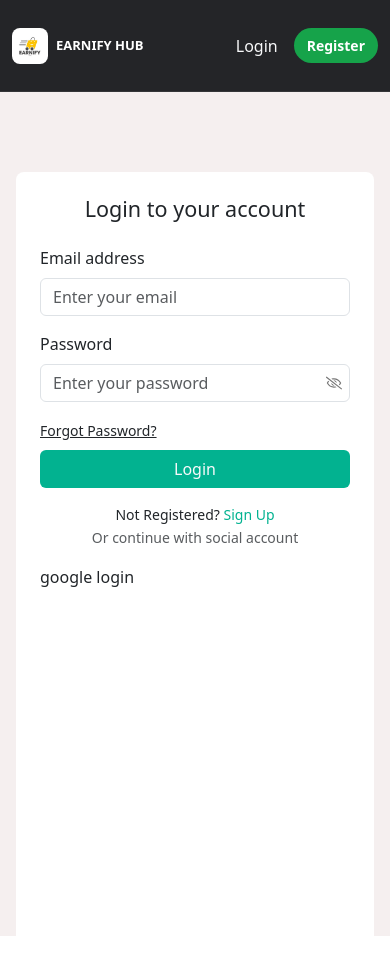
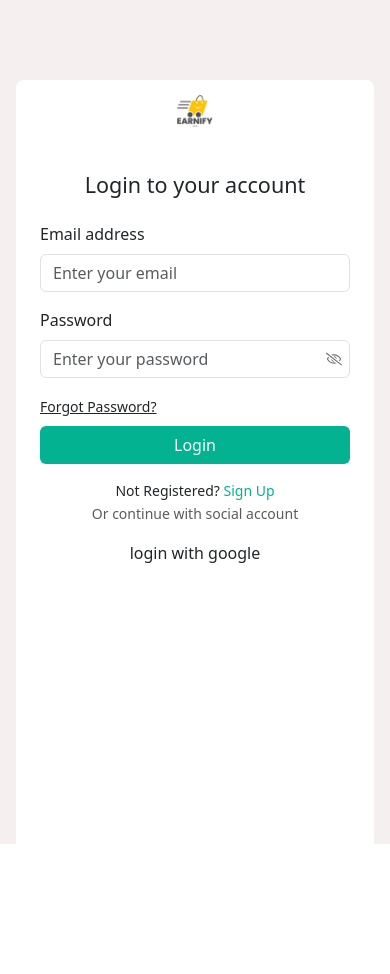
Before and after one commit to chayan57/ClientProject, a Next.js app: page /login in a window 390 px wide. Shown: the top 974 px of the page. After the commit the page ends 924 px from the top, so only its background shows below. Built offline with nearby package versions, Linux system fonts and the light colour scheme.

Commit message:
update register form responsive design

```diff
--- a/app/components/LoginForm.jsx
+++ b/app/components/LoginForm.jsx
@@ -5,6 +5,7 @@ import React, { useState } from "react";
 import { useRouter } from "next/navigation";
 import { FaEye, FaRegEyeSlash } from "react-icons/fa";
 import { IconButton } from "@mui/material";
+import Image from "next/image";
 
 function LoginForm() {
   const [error, setError] = useState("");
@@ -32,7 +33,10 @@ function LoginForm() {
           maxWidth: "450px",
         }}
       >
+                 <Image className="d-block mx-auto mb-2" src="/icon.png" height={60} width={60} alt="logo"/>
+
         <form className="px-4 pt-4">
+
           <h4 className="text-center mb-4">
             Login to your account
           </h4>
@@ -193,7 +197,7 @@ function LoginForm() {
         {/* Google Login */}
 
         <div className="mt-3 px-4">
-          <p>google login</p>
+          <p className="text-center">login with google</p>
         </div>
       </div>
     </section>
--- a/app/components/RegisterForm.jsx
+++ b/app/components/RegisterForm.jsx
@@ -9,6 +9,7 @@ import {
 } from "@mui/icons-material";
 import { FaEye, FaRegEyeSlash } from "react-icons/fa";
 import Link from "next/link";
+import Image from "next/image";
 
 function RegisterForm() {
   const [accountType, setAccountType] = useState("");
@@ -42,7 +43,7 @@ function RegisterForm() {
         <form className="px-3 px-sm-4 pt-4">
 
           {/* Heading */}
-
+         <Image className="d-block mx-auto mb-2" src="/icon.png" height={60} width={60} alt="logo"/>
           <h4 className="text-center mb-2">
             Create Account
           </h4>
--- a/app/layout.js
+++ b/app/layout.js
@@ -1,7 +1,6 @@
 import { Geist, Geist_Mono } from "next/font/google";
 import "./globals.css";
 import "bootstrap/dist/css/bootstrap.min.css";
-import Navbar from "./components/Navbar";
 
 const geistSans = Geist({
   variable: "--font-geist-sans",
@@ -28,7 +27,7 @@ export default function RootLayout({ children }) {
   return (
     <html lang="en" className={`${geistSans.variable} ${geistMono.variable}`}>
       <body>
-        <Navbar />
+
         {children}</body>
     </html>
   );
--- a/app/page.js
+++ b/app/page.js
@@ -7,11 +7,13 @@ import Reviews from "./components/Reviews";
 import Services from "./components/Services";
 import TopSellers from "./components/TopSellers";
 import Footer from "./components/Footer";
+import Navbar from "./components/Navbar";
 
 function HomePage() {
   return (
     <>
       <main className="marketplace-home ">
+        <Navbar />
         <NoticeBar />
         <Baner/>
         <Hero />
```
